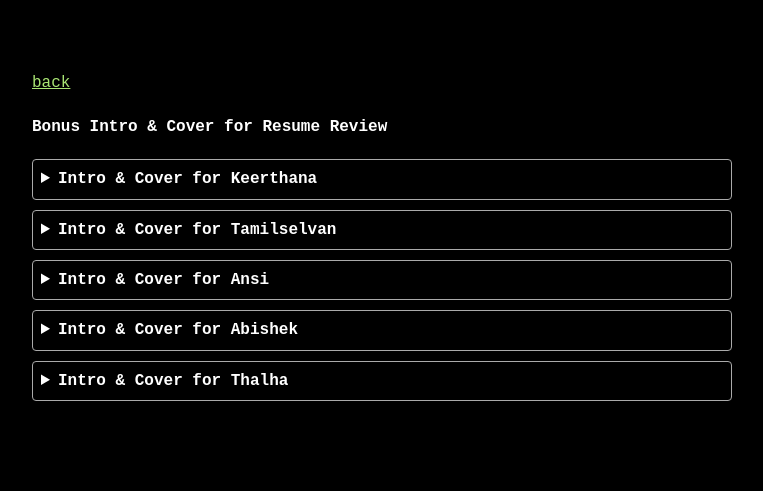
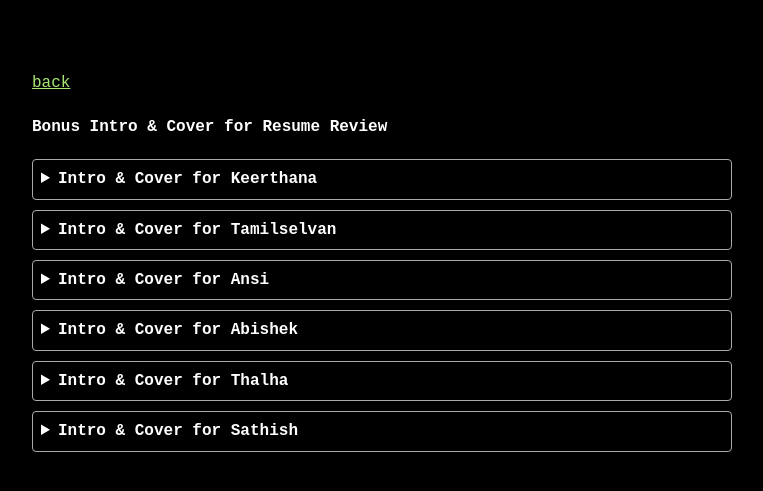
Before and after one commit to VallarasuS/Vallarasu.in, a Jekyll site: the page docs/r/intro.html, which Jekyll copies as it is, in a window 1280 px wide. Shown: the top 491 px of the page, without its empty margins (258-1021 px from the left). Built offline with Jekyll 4.4.1, drawn with Linux system fonts in a browser that asks for light colours; part of the change alters nothing that is shown.

Commit message:
Update intro.html

```diff
--- a/docs/r/intro.html
+++ b/docs/r/intro.html
@@ -174,6 +174,30 @@
 
             </details>
 
+            <details>
+                <summary> Intro & Cover for Sathish </summary>
+
+                <p>
+                    Hello, I'm Sathish, I recently completed my M.Sc. in Computer Science from [University] I'm
+                    certified as a Full Stack Developer through training at [Institute], where I practiced
+                    Java, Spring Boot, and web technologies, along with earning a Scrum Fundamentals Certification in
+                    Agile methodologies.
+                </p>
+
+                <p>
+                    In my internship at [Company], I developed and maintained a single-page web application using HTML,
+                    CSS, and JavaScript to enhance user experience and
+                    performance. My hands-on projects include a Student Management System built with Java for managing
+                    student data.
+                    I've created Quize applications in React using the useContext Hook and React Router for navigation.
+                </p>
+
+                <p>
+                    I'm excited about opportunities to contribute, learn, and deliver impactful solutions.
+                </p>
+
+            </details>
+
         </div>
 
     </div>
```
